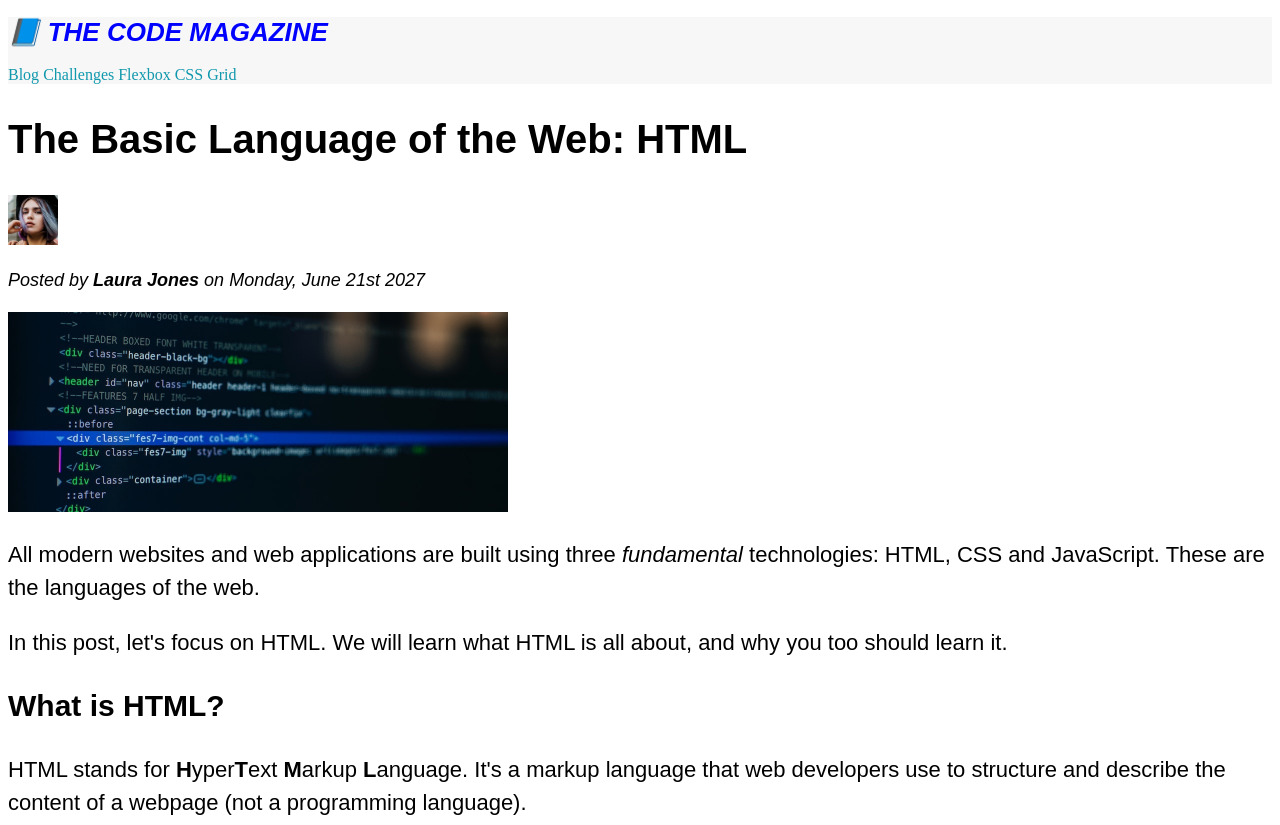
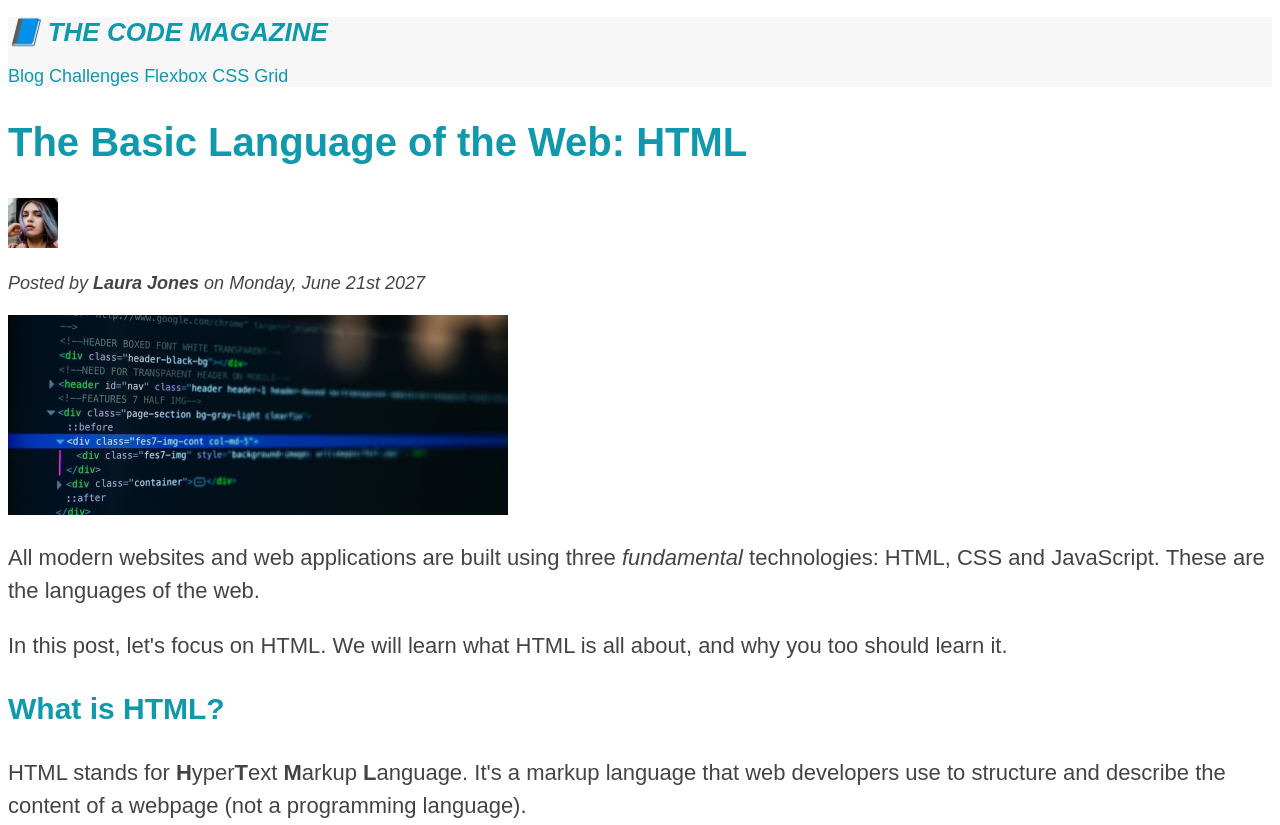
Before and after one commit to ylmztrkbatuhan/html-css, a plain HTML site: page starter/03-CSS-Fundamentals/index.html in a window 1280 px wide. Shown: the top 825 px of the page. Drawn offline with Linux system fonts and the light colour scheme.

Commit message:
inheritance

```diff
--- a/starter/03-CSS-Fundamentals/style.css
+++ b/starter/03-CSS-Fundamentals/style.css
@@ -1,14 +1,15 @@
-h1,
-h2,
-h3,
-h4,
-p,
-li {
+body {
+  color: #444;
   font-family: sans-serif;
 }
 
+h1,
+h2,
+h3 {
+  color: #1098ad;
+}
+
 h1 {
-  color: blue;
   font-size: 26px;
 
   text-transform: uppercase;
@@ -120,3 +121,25 @@ a:active {
   font-style: italic;
 }
 /* LVHA */
+
+/* REsolving conflicts */
+
+/* #Copyright {
+  color: red;
+}
+
+.copyright {
+  color: blue;
+}
+
+.text {
+  color: yellow;
+}
+
+footer p {
+  color: green !important;
+} */
+
+nav {
+  font-size: 18px;
+}
```
